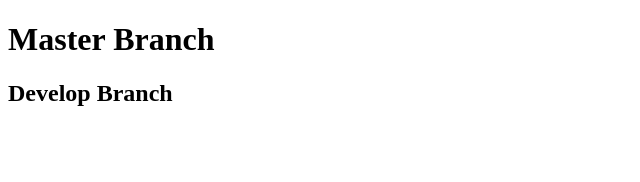
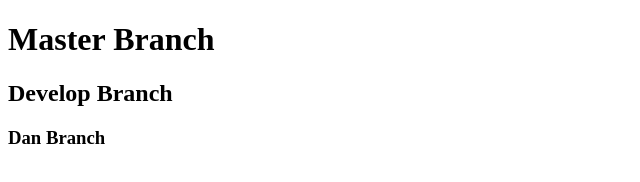
Before and after one commit to dbauer910/Capstone, a plain HTML site: page index.html in a window 1280 px wide. Shown: the whole page, without its empty margins (0-640 px from the left). Drawn offline with Linux system fonts and the light colour scheme.

Commit message:
changed dan branch

```diff
--- a/index.html
+++ b/index.html
@@ -11,5 +11,7 @@
 
 <h2>Develop Branch</h2>
 
+<h3>Dan Branch</h3>
+
 </body>
 </html>
```
